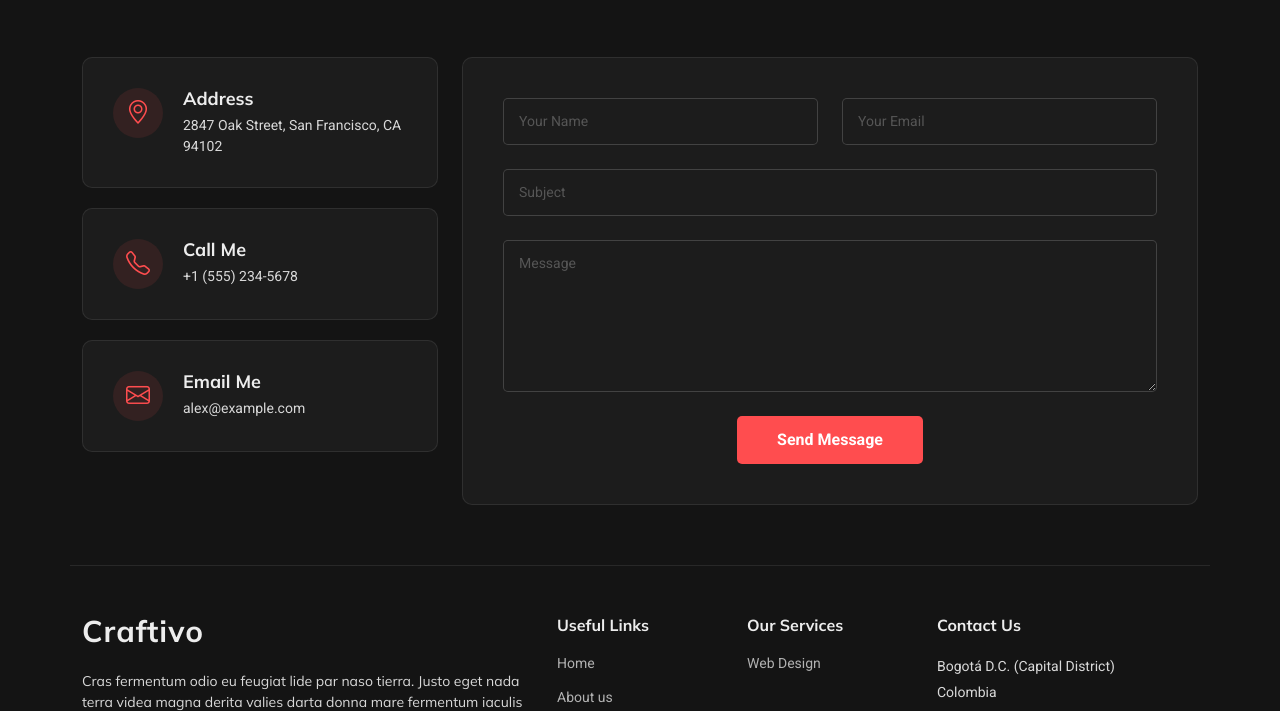
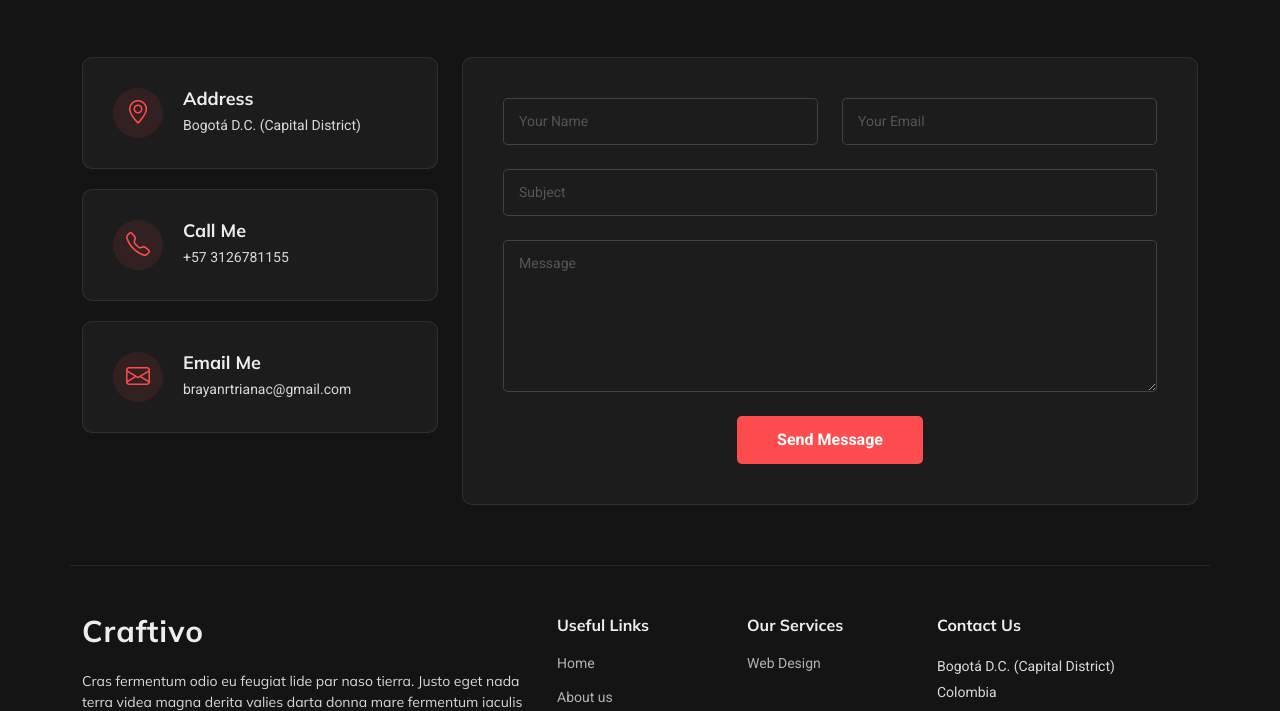
Before and after one commit to brayantrianac/brayantrianac.github.io, a plain HTML site: page index.html in a window 1280 px wide. Shown: the part 7411-8122 px from the top of the page. Drawn offline with Linux system fonts and the light colour scheme.

Commit message:
index.html

```diff
--- a/index.html
+++ b/index.html
@@ -848,7 +848,7 @@ My goal is not just to enter this field, but to become highly skilled and delive
               </div>
               <div>
                 <h3>Address</h3>
-                <p>2847 Oak Street, San Francisco, CA 94102</p>
+                <p>Bogotá D.C. (Capital District)</p>
               </div>
             </div>
 
@@ -858,7 +858,7 @@ My goal is not just to enter this field, but to become highly skilled and delive
               </div>
               <div>
                 <h3>Call Me</h3>
-                <p>+1 (555) 234-5678</p>
+                <p>+57 3126781155</p>
               </div>
             </div>
 
@@ -868,7 +868,7 @@ My goal is not just to enter this field, but to become highly skilled and delive
               </div>
               <div>
                 <h3>Email Me</h3>
-                <p>alex@example.com</p>
+                <p>brayanrtrianac@gmail.com</p>
               </div>
             </div>
 
```
